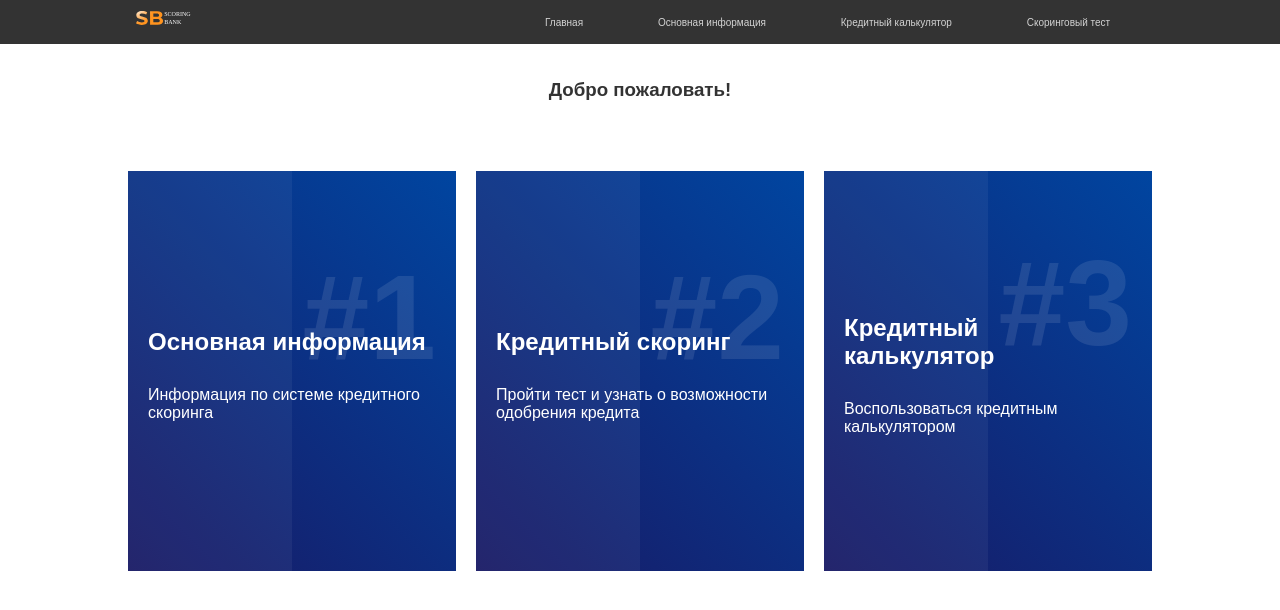
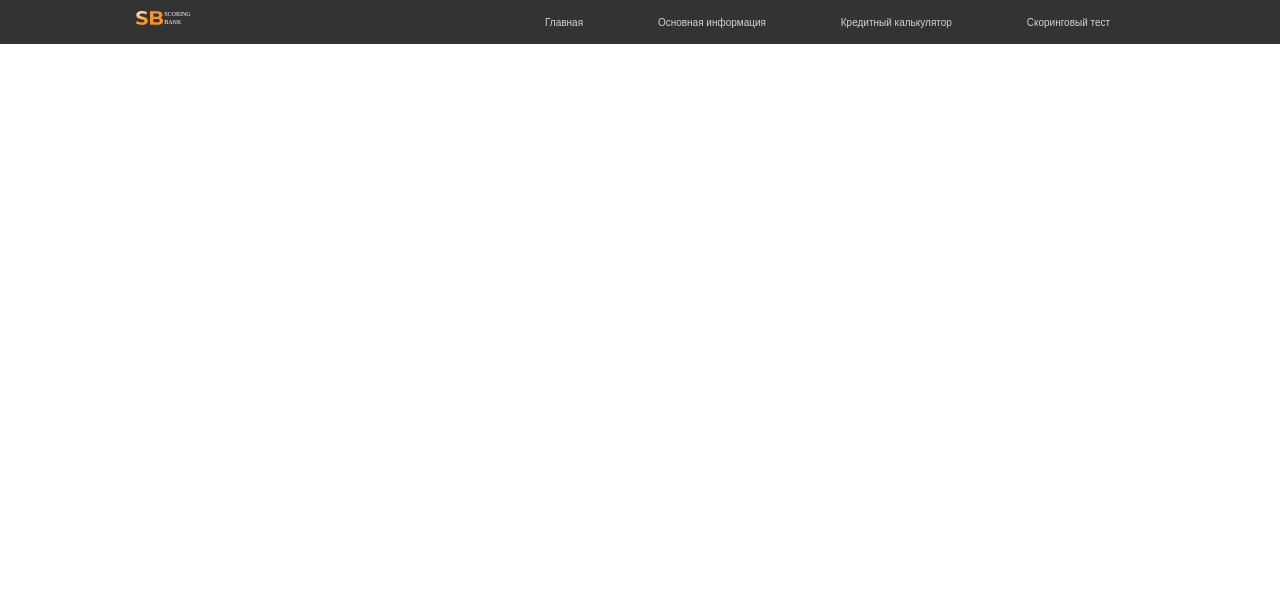
Before and after one commit to semenov-alan/rickopedia, a React (Create React App) app: page / in a window 1280 px wide. Shown: the top 610 px of the page. Built offline with nearby package versions, Linux system fonts and the light colour scheme.

Commit message:
Add change - App - NavBar

```diff
--- a/src/components/App.js
+++ b/src/components/App.js
@@ -18,7 +18,7 @@ export default class App extends React.Component {
         <div>
           <NavigationBar />
           <Switch>
-            <Route exact path="/">
+            <Route exact path="/tensorProject">
               <MainPage />
             </Route>
             <Route path="/test">
--- a/src/components/NavBar.js
+++ b/src/components/NavBar.js
@@ -10,12 +10,12 @@ export default class NavigationBar extends React.Component {
   render() {
     return (
       <nav className="nav-bar">
-        <Link to="/">
+        <Link to="/tensorProject">
           <img src={ReactLogo} className="App-logo" alt="React Logo" />
         </Link>
         <ul className="nav-links">
           <li className="nav-elements">
-            <Link className="text-links" to="/">
+            <Link className="text-links" to="/tensorProject">
               Главная
             </Link>
           </li>
```
